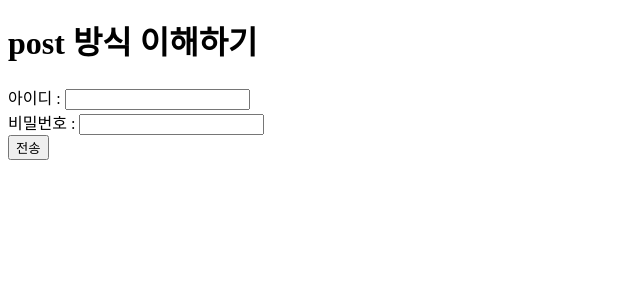
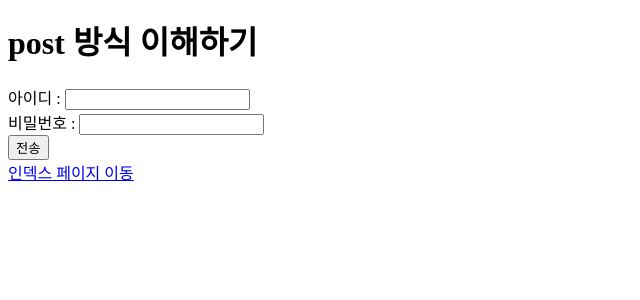
Before and after one commit to whchoi78/django, a Django app: page /phonebook/ in a window 1280 px wide. Shown: the part 200-500 px from the top of the page, without its empty margins (0-640 px from the left). Run offline with Django 3.2, Linux system fonts and the light colour scheme.

Commit message:
update link

```diff
--- a/templates/PBook/test.html
+++ b/templates/PBook/test.html
@@ -20,6 +20,6 @@
 비밀번호 : <input type="text" name="userPw"><br>
 <input type="submit" value="전송">
 </form>
-
+<a href="{% url 'PB:index' %}">인덱스 페이지 이동</a>
 </body>
 </html>
```
